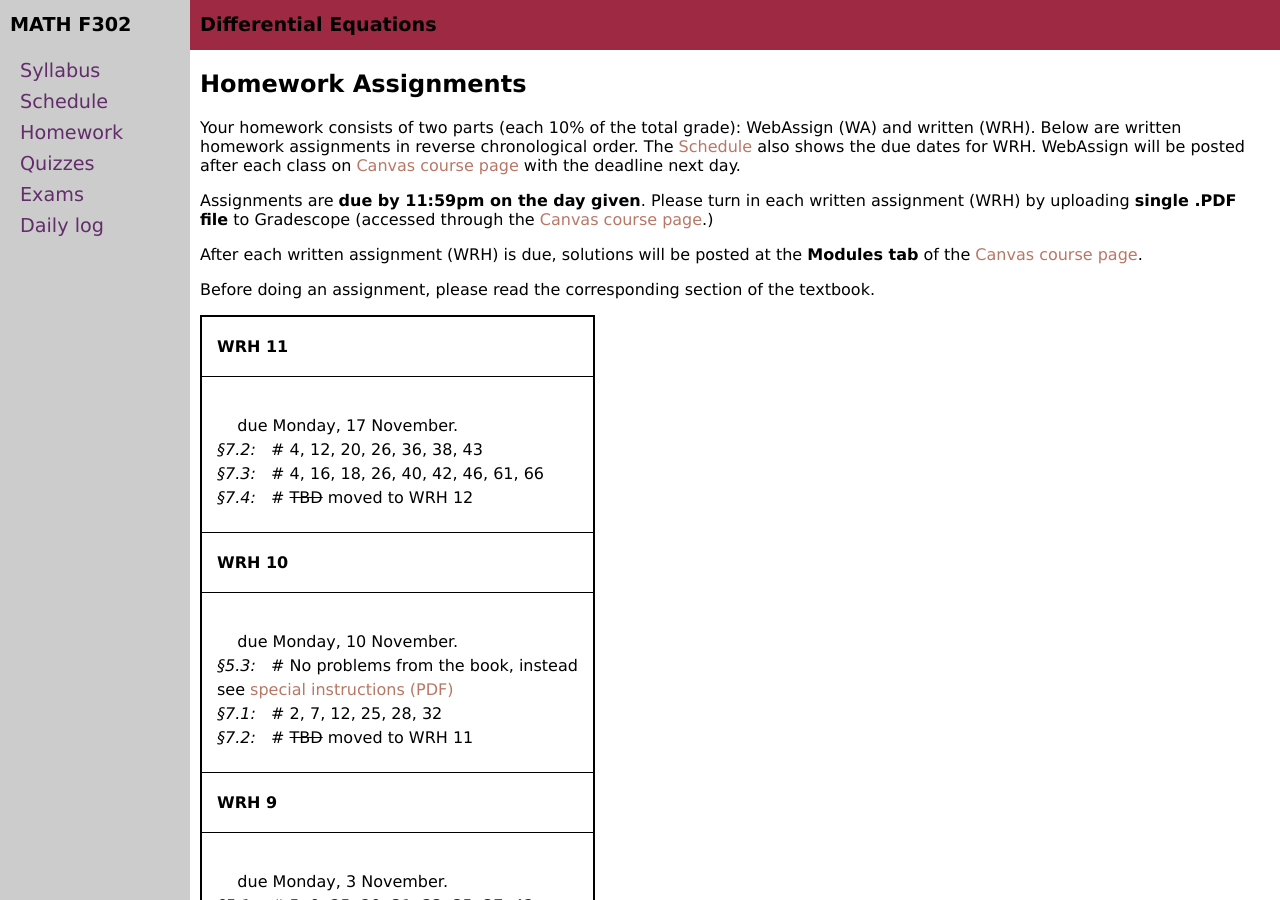
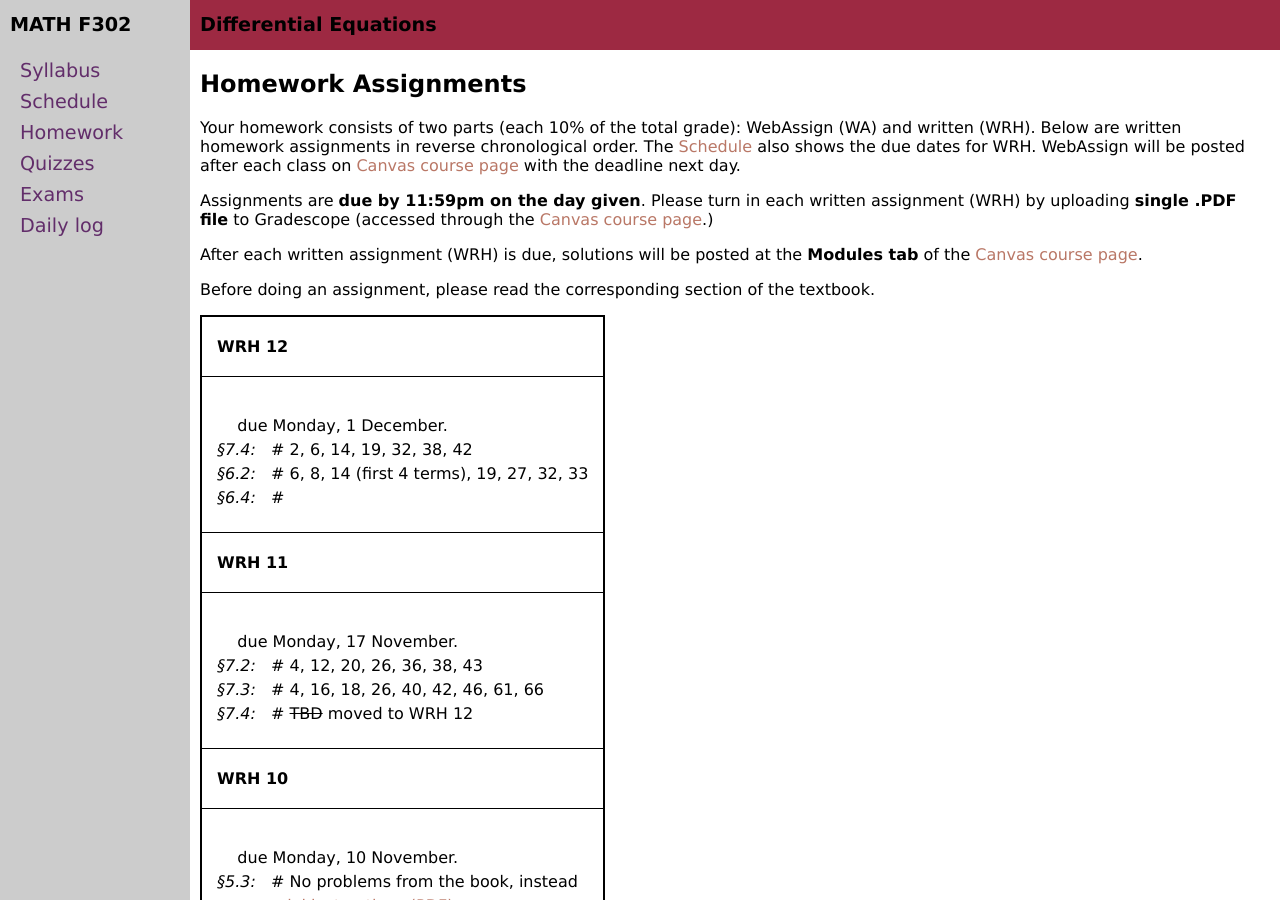
Before and after one commit to blackcurrantpi/ode, a Jekyll site: the page built from homework.md, in a window 1280 px wide and 900 px high. Built offline with Jekyll 4.4.1, drawn with Linux system fonts in a browser that asks for light colours.

Commit message:
upd after ch6

```diff
--- a/_data/daily.yml
+++ b/_data/daily.yml
@@ -161,5 +161,9 @@ daily:
   chapter: 6.1, 6.2
 
 - name: Friday 21 November
-  description: Des and power series
+  description: DEs and power series + Bessel functions
   chapter: 6.2, 6.4
+
+- name: Monday 24 November
+  description: Modelling with first systems of first-order ODEs
+  chapter: 3.3
--- a/_data/homework.yml
+++ b/_data/homework.yml
@@ -12,15 +12,15 @@ homework:
 #   - section: 8.4
 #     prorblems: TBD
 
-# - name: WRH 12
-# - due: Monday, 27 November
-#   sections:
-#   - section: 6.1
-#     problems: TBD
-#   - section: 6.2
-#     problems: TBD
-#   - section: 6.3
-#     prorblems: TBD
+- name: WRH 12
+- due: Monday, 1 December
+  sections:
+  - section: 7.4
+    problems: 2, 6, 14, 19, 32, 38, 42
+  - section: 6.2
+    problems: 6, 8, 14 (first 4 terms), 19, 27, 32, 33
+  - section: 6.4
+    prorblems: read the section
 
 
 - name: WRH 11
```
